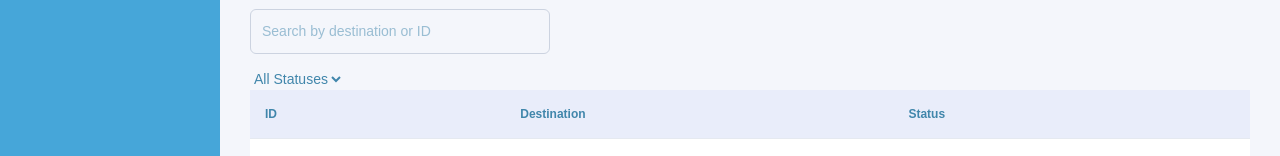
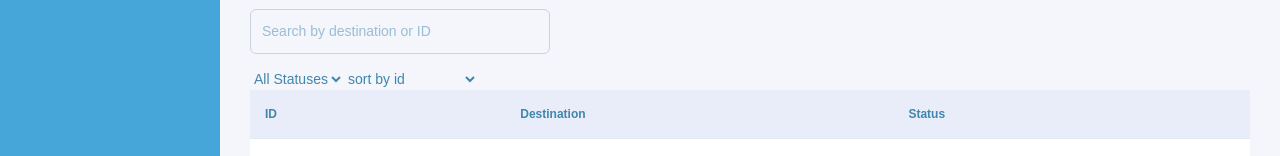
Before and after one commit to bundelepraful/pulse-dashboard, a Next.js app: page / in a window 1280 px wide. Shown: the part 298-454 px from the top of the page. Built offline with nearby package versions, Linux system fonts and the light colour scheme.

Commit message:
Add shipment sorting

```diff
--- a/app/page.tsx
+++ b/app/page.tsx
@@ -4,9 +4,12 @@
 import {useState} from "react";
 
 export default function Home(){
+//state for search input commit 1
   const[search, setSearch]=useState("");
+//state for status filter commit 2
   const[status,setStatus]= useState("All");
-
+//commit 3
+  const[sortBy, setSortby] = useState("id");
 
   //shipments data
   const shipments = [
@@ -43,7 +46,11 @@ export default function Home(){
       status === "All" || s.status === status;
     return matchesSearch && matchesStatus;
 
-});
+})
+  .sort ((a, b) => a[sortBy as keyof typeof a].localeCompare(b[sortBy as keyof typeof b])
+);
+
+;
 //returning the filtered data
   return(
     <main>
@@ -88,14 +95,21 @@ export default function Home(){
           value={search}
           onChange={(e) => setSearch(e.target.value)}
         />
-        <select
-          value={status}
+        <select value={status}
             onChange={(e) => setStatus(e.target.value)}
           >
             <option value="All">All Statuses</option>
             <option value="In Transit">In Transit</option>
             <option value="Delivered">Delivered</option>
             <option value="Delayed">Delayed</option>
+          </select>
+
+        <select value={sortBy}
+            onChange={(e) => setSortby(e.target.value)}
+          >
+            <option value="id">sort by id</option>
+            <option value="destination">sort by destination</option>
+            <option value="status">sort by status</option>
           </select>
 
         <table>
```
